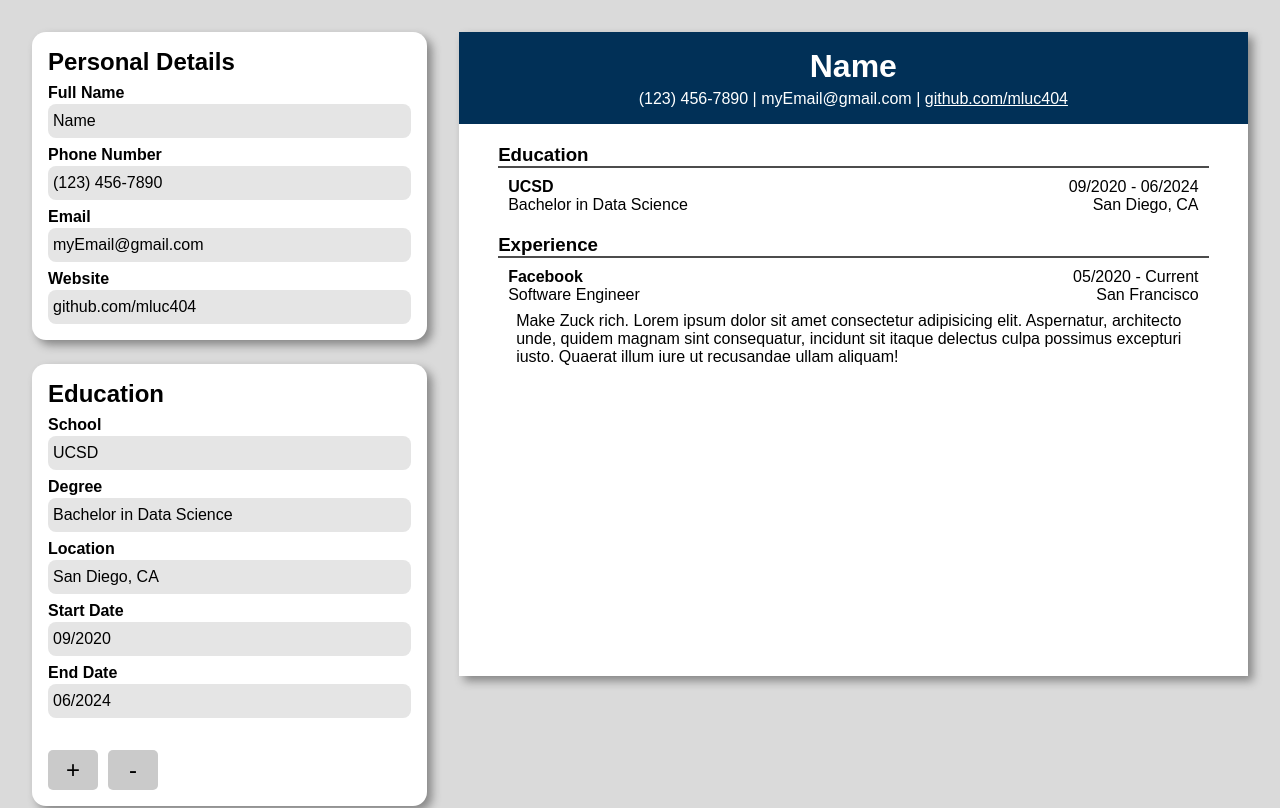
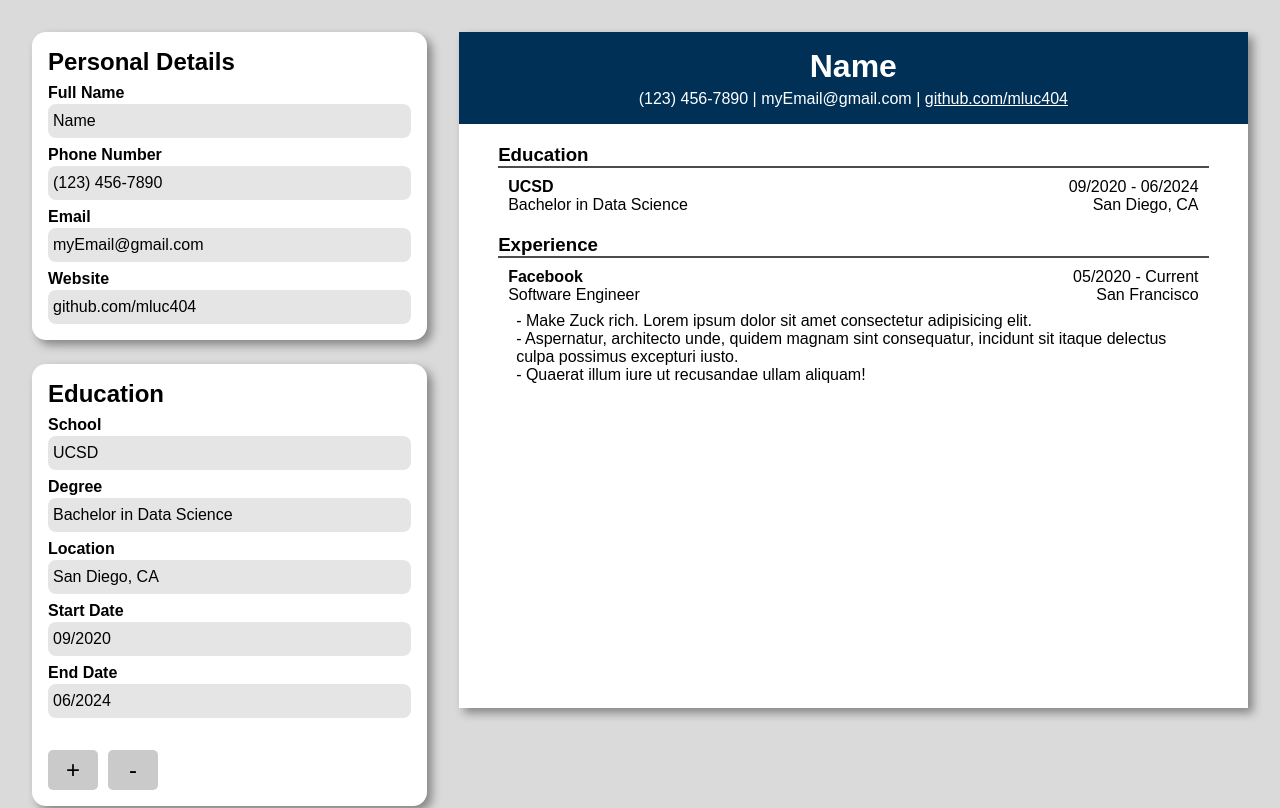
Before and after one commit to mluc404/cv-generator, a React (Vite) app: page / in a window 1280 px wide. Shown: the top 808 px of the page. Built offline with nearby package versions, Linux system fonts and the light colour scheme.

Commit message:
fix: preserve line spacing in job description

```diff
--- a/src/App.css
+++ b/src/App.css
@@ -33,6 +33,8 @@ body {
   justify-content: center;
   justify-items: center;
   width: 100%;
+
+  padding-bottom: 2rem;
 }
 
 .buttons {
--- a/src/sampleData.js
+++ b/src/sampleData.js
@@ -143,7 +143,7 @@ export const sampleData = {
         name: "description",
         type: "textarea",
         key: "description",
-        val: "Make Zuck rich. Lorem ipsum dolor sit amet consectetur adipisicing elit. Aspernatur, architecto unde, quidem magnam sint consequatur, incidunt sit itaque delectus culpa possimus excepturi iusto. Quaerat illum iure ut recusandae ullam aliquam!",
+        val: "- Make Zuck rich. Lorem ipsum dolor sit amet consectetur adipisicing elit.\n- Aspernatur, architecto unde, quidem magnam sint consequatur, incidunt sit itaque delectus culpa possimus excepturi iusto.\n- Quaerat illum iure ut recusandae ullam aliquam!",
         placeholder: "Description",
         label: "Description",
       },
@@ -195,7 +195,7 @@ export const sampleData = {
       name: "description",
       type: "textarea",
       key: "description",
-      val: "Make coffee for daddy Bezos. Lorem ipsum dolor sit amet consectetur adipisicing elit. Aspernatur, architecto unde, quidem magnam sint consequatur, incidunt sit itaque delectus culpa possimus excepturi iusto. Quaerat illum iure ut recusandae ullam aliquam!",
+      val: "- Lorem ipsum dolor sit amet consectetur adipisicing elit.\n- Aspernatur, architecto unde, quidem magnam sint consequatur, incidunt sit itaque delectus culpa possimus excepturi iusto.\n- Quaerat illum iure ut recusandae ullam aliquam!",
       placeholder: "Description",
       label: "Description",
     },
--- a/src/styles/Experience.css
+++ b/src/styles/Experience.css
@@ -51,3 +51,8 @@ textarea:focus {
 .jobBottomPart {
   padding: 0 0.5rem;
 }
+
+.jobDescription {
+  white-space: pre-wrap;
+  /* text-align: justify; */
+}
```
